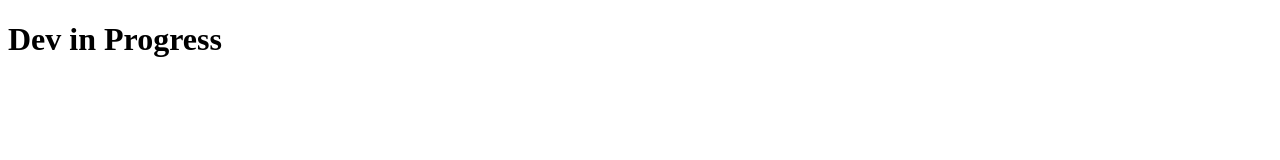
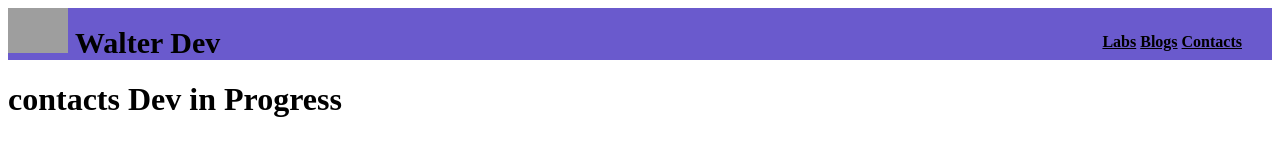
Before and after one commit to Walter1G/Portfolio, a plain HTML site: page contact.html in a window 1280 px wide. Drawn offline with Linux system fonts and the light colour scheme; grey boxes are pictures that could not be loaded.

Commit message:
Link index, blog, contact and lab pages

```diff
--- a/contact.html
+++ b/contact.html
@@ -4,8 +4,20 @@
     <meta charset="UTF-8">
     <meta name="viewport" content="width=device-width, initial-scale=1.0">
     <title>Contacts</title>
+    <link rel="stylesheet" href="style.css">
 </head>
 <body>
-    <h1>Dev in Progress</h1>
+    <div class="nav">
+        <div class="logo"> <a style="text-decoration: none;" href="./index.html"><img src="https://th.bing.com/th/id/OIG.4hXaXxBXL9MeHiZlgpnc?pid=ImgGn" alt="logo"> Walter Dev</a></div>
+        <div class="navItem">
+
+                <a href="./labs.html" target="_self" rel="noopener noreferrer">Labs</a>
+                <a href="./blogs.html" target="_self" rel="noopener noreferrer">Blogs</a>
+                <a href="./contact.html" target="_self" rel="noopener noreferrer">Contacts</a>
+
+
+        </div>
+</div>
+    <h1>contacts Dev in Progress</h1>
 </body>
 </html>
--- a/style.css
+++ b/style.css
@@ -29,3 +29,6 @@
     justify-content: space-around;
 
 }
+a{
+    color: black;
+}
```
Also changed, not shown: blogs.html (+13 -1 lines), index.html (+4 -4 lines), labs.html (+13 -1 lines).
